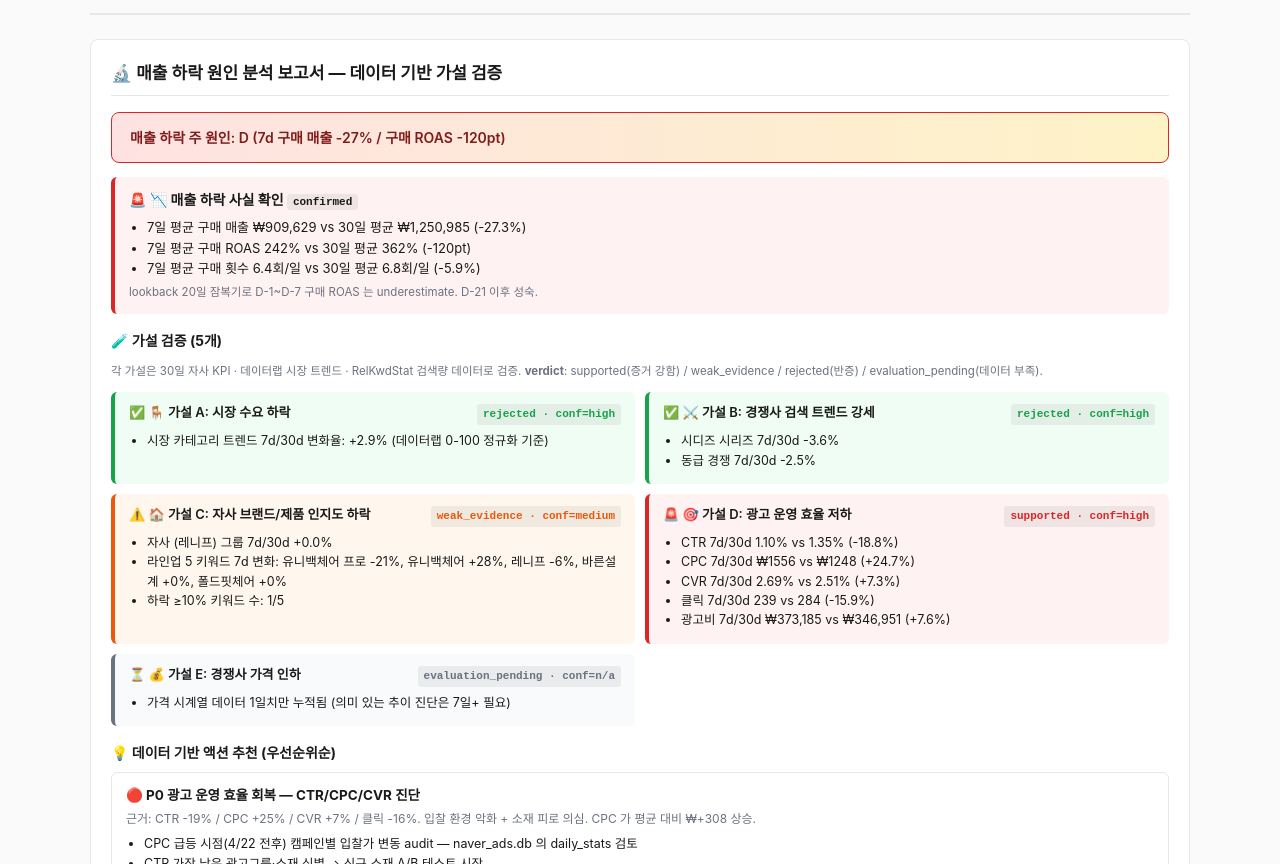
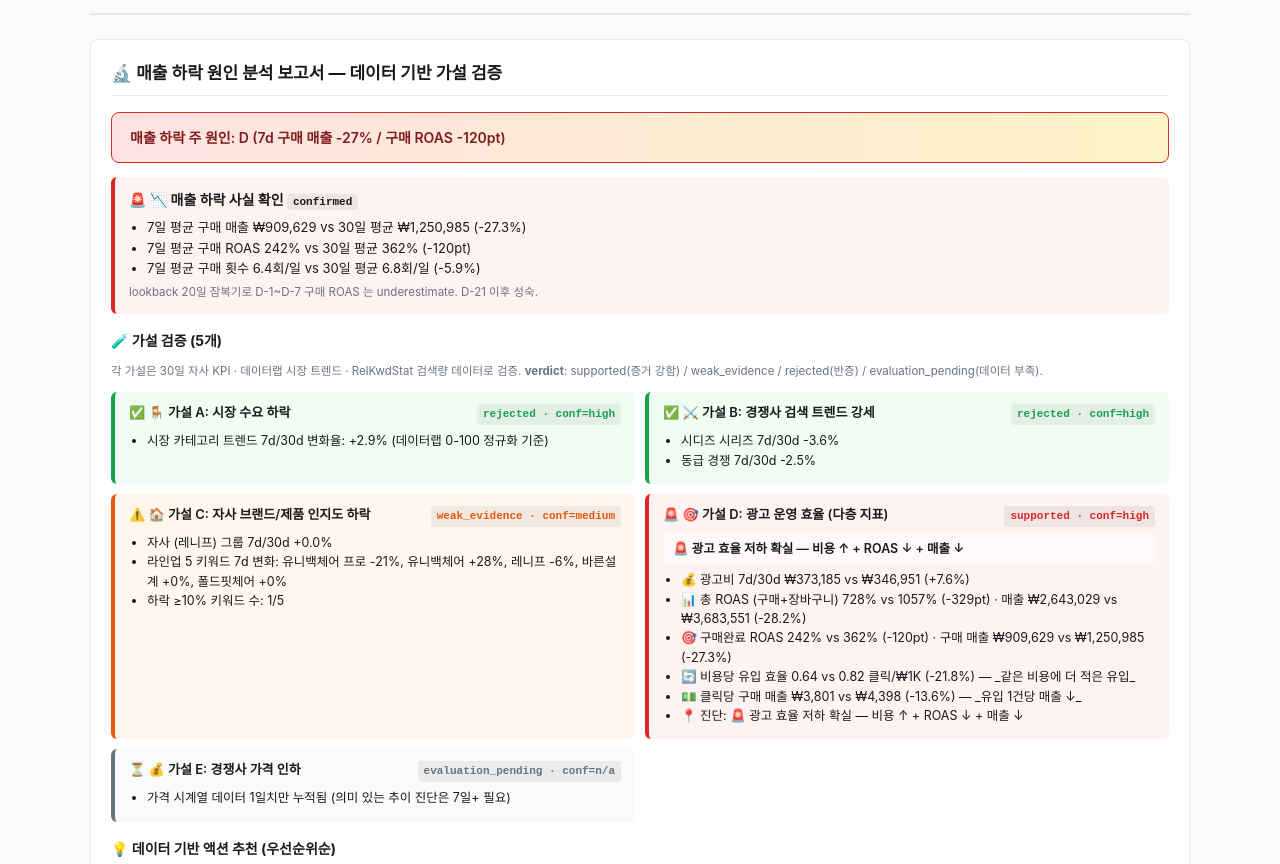
Before and after one commit to dwoo22113/lenif-market-intel, a plain HTML site: page archive/2026-04-29.html in a window 1280 px wide. Shown: the part 88-952 px from the top of the page. Drawn offline with nearby package versions, Linux system fonts and the light colour scheme.

Commit message:
auto: 2026-04-29 의자 시장 일일 리포트

```diff
--- a/archive/2026-04-29.html
+++ b/archive/2026-04-29.html
@@ -103,6 +103,8 @@
   .rc-action-prio { font-weight: 700; font-size: 13.5px; margin-bottom: 4px; }
   .rc-action-rat { font-size: 12px; color: var(--muted); margin-bottom: 6px; }
   .rc-action ul { margin: 4px 0; padding-left: 18px; font-size: 12.5px; }
+  .rc-diagnosis { font-weight: 600; margin: 4px 0 6px 0; padding: 6px 10px;
+    background: rgba(255,255,255,0.6); border-radius: 4px; font-size: 12.5px; }
 
   /* 🏷️ 브랜드 점유율 표 */
   .brand-table { width: 100%; border-collapse: collapse; font-size: 13px; }
@@ -215,6 +217,7 @@
             <div class="rc-hyp-title">✅ 🪑 가설 A: 시장 수요 하락
               <span class="rc-verdict" style="color:#16a34a">rejected · conf=high</span>
             </div>
+
             <ul><li>시장 카테고리 트렌드 7d/30d 변화율: +2.9% (데이터랩 0-100 정규화 기준)</li></ul>
           </div>
 
@@ -222,6 +225,7 @@
             <div class="rc-hyp-title">✅ ⚔️ 가설 B: 경쟁사 검색 트렌드 강세
               <span class="rc-verdict" style="color:#16a34a">rejected · conf=high</span>
             </div>
+
             <ul><li>시디즈 시리즈 7d/30d -3.6%</li><li>동급 경쟁 7d/30d -2.5%</li></ul>
           </div>
 
@@ -229,20 +233,23 @@
             <div class="rc-hyp-title">⚠️ 🏠 가설 C: 자사 브랜드/제품 인지도 하락
               <span class="rc-verdict" style="color:#ea580c">weak_evidence · conf=medium</span>
             </div>
+
             <ul><li>자사 (레니프) 그룹 7d/30d +0.0%</li><li>라인업 5 키워드 7d 변화: 유니백체어 프로 -21%, 유니백체어 +28%, 레니프 -6%, 바른설계 +0%, 폴드핏체어 +0%</li><li>하락 ≥10% 키워드 수: 1/5</li></ul>
           </div>
 
           <div class="rc-hyp" style="border-left:4px solid #dc2626;background:#fef2f2">
-            <div class="rc-hyp-title">🚨 🎯 가설 D: 광고 운영 효율 저하
+            <div class="rc-hyp-title">🚨 🎯 가설 D: 광고 운영 효율 (다층 지표)
               <span class="rc-verdict" style="color:#dc2626">supported · conf=high</span>
             </div>
-            <ul><li>CTR 7d/30d 1.10% vs 1.35% (-18.8%)</li><li>CPC 7d/30d ₩1556 vs ₩1248 (+24.7%)</li><li>CVR 7d/30d 2.69% vs 2.51% (+7.3%)</li><li>클릭 7d/30d 239 vs 284 (-15.9%)</li><li>광고비 7d/30d ₩373,185 vs ₩346,951 (+7.6%)</li></ul>
+            <div class="rc-diagnosis">🚨 광고 효율 저하 확실 — 비용 ↑ + ROAS ↓ + 매출 ↓</div>
+            <ul><li>💰 광고비 7d/30d ₩373,185 vs ₩346,951 (+7.6%)</li><li>📊 총 ROAS (구매+장바구니) 728% vs 1057% (-329pt) · 매출 ₩2,643,029 vs ₩3,683,551 (-28.2%)</li><li>🎯 구매완료 ROAS 242% vs 362% (-120pt) · 구매 매출 ₩909,629 vs ₩1,250,985 (-27.3%)</li><li>🔄 비용당 유입 효율 0.64 vs 0.82 클릭/₩1K (-21.8%) — _같은 비용에 더 적은 유입_</li><li>💵 클릭당 구매 매출 ₩3,801 vs ₩4,398 (-13.6%) — _유입 1건당 매출 ↓_</li><li>📍 진단: 🚨 광고 효율 저하 확실 — 비용 ↑ + ROAS ↓ + 매출 ↓</li></ul>
           </div>
 
           <div class="rc-hyp" style="border-left:4px solid #6b7280;background:#f8fafc">
             <div class="rc-hyp-title">⏳ 💰 가설 E: 경쟁사 가격 인하
               <span class="rc-verdict" style="color:#6b7280">evaluation_pending · conf=n/a</span>
             </div>
+
             <ul><li>가격 시계열 데이터 1일치만 누적됨 (의미 있는 추이 진단은 7일+ 필요)</li></ul>
           </div>
         </div>
@@ -250,9 +257,9 @@
   <h3>💡 데이터 기반 액션 추천 (우선순위순)</h3>
 
           <div class="rc-action">
-            <div class="rc-action-prio">🔴 P0 광고 운영 효율 회복 — CTR/CPC/CVR 진단</div>
-            <div class="rc-action-rat">근거: CTR -19% / CPC +25% / CVR +7% / 클릭 -16%. 입찰 환경 악화 + 소재 피로 의심. CPC 가 평균 대비 ₩+308 상승.</div>
-            <ul><li>CPC 급등 시점(4/22 전후) 캠페인별 입찰가 변동 audit — naver_ads.db 의 daily_stats 검토</li><li>CTR 가장 낮은 광고그룹·소재 식별 → 신규 소재 A/B 테스트 시작</li><li>CVR 변동성 큰 키워드 정리 (저전환 키워드 입찰 -20%)</li></ul>
+            <div class="rc-action-prio">🔴 P0 광고 효율 저하 — ROAS·매출 회복</div>
+            <div class="rc-action-rat">근거: 광고비 +7.6% / 총 ROAS -329pt / 구매 ROAS -120pt / 구매 매출 -27.3%. 다층 지표 동시 악화 → 광고 효율 회복 필요.</div>
+            <ul><li>캠페인 타입별 ROAS audit — 파워링크/쇼핑검색/브랜드검색 어디서 빠지는지 분리 진단</li><li>ROAS 가장 낮은 캠페인의 입찰가·소재·키워드 점검 (target ROAS 미달 그룹부터)</li><li>광고비 효율 회복 위해 ROAS 350% 미달 키워드 입찰 -20%</li></ul>
           </div>
 
           <div class="rc-action">
@@ -1390,7 +1397,7 @@
   옵티마이저 target 350% 는 구매완료 기준.
   <br><br>
   <code>data: chair_market.db</code> · 자동 발행 매일 08:00 KST ·
-  생성 시각 2026-04-29 14:16:41
+  생성 시각 2026-04-29 14:51:51
 </footer>
 
 </div>
```
Also changed, not shown: index.html (+13 -6 lines).
